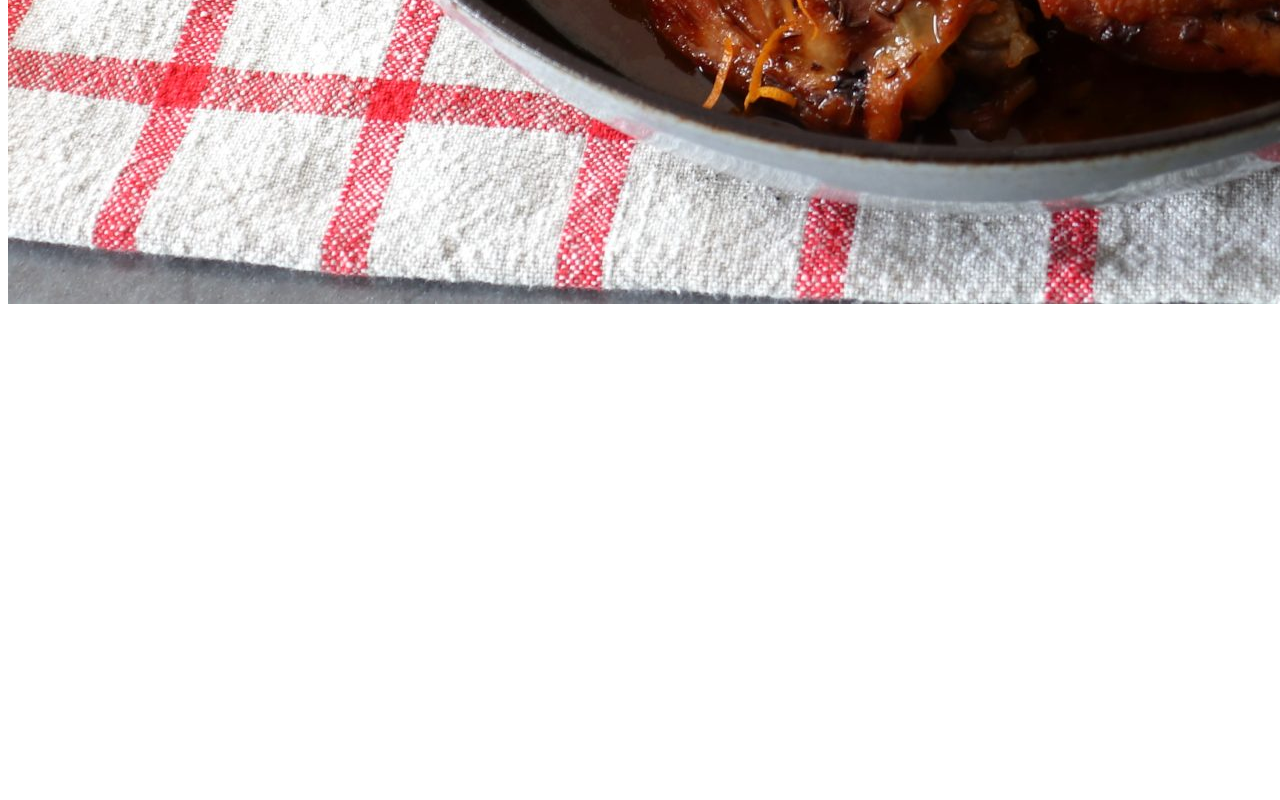
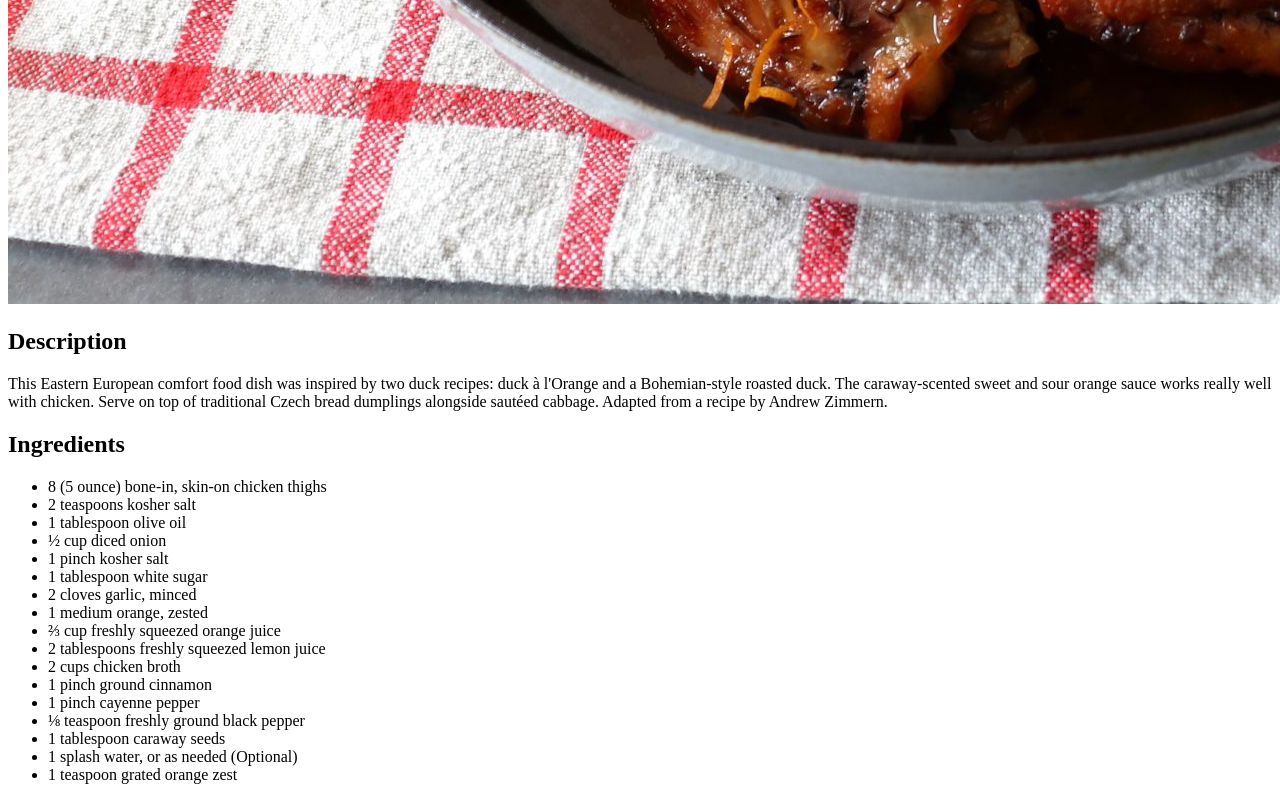
Before and after one commit to aa3281/odin-recipes, a plain HTML site: page recipes/bohemian-orange-chicken.html in a window 1280 px wide. Shown: the part 1109-1909 px from the top of the page. Before the commit the page ends 1425 px from the top, so only its background shows below. Drawn offline with Linux system fonts and the light colour scheme.

Commit message:
Add Description and Ingredients

```diff
--- a/recipes/bohemian-orange-chicken.html
+++ b/recipes/bohemian-orange-chicken.html
@@ -7,5 +7,27 @@
 	<body>
 		<h1>Bohemian Orange Chicken</h1>
 		<img src="../img/bohemian-orange-chicken.jpeg" alt="Bohemian Orange Chicken">
+		<h2>Description</h2>
+		<p>This Eastern European comfort food dish was inspired by two duck recipes: duck à l'Orange and a Bohemian-style roasted duck. The caraway-scented sweet and sour orange sauce works really well with chicken. Serve on top of traditional Czech bread dumplings alongside sautéed cabbage. Adapted from a recipe by Andrew Zimmern.</p>
+		<h2>Ingredients</h2>
+		<ul>
+			<li>8 (5 ounce) bone-in, skin-on chicken thighs</li>
+			<li>2 teaspoons kosher salt</li>
+			<li>1 tablespoon olive oil</li>
+			<li>½ cup diced onion</li>
+			<li>1 pinch kosher salt</li>
+			<li>1 tablespoon white sugar</li>
+			<li>2 cloves garlic, minced</li>
+			<li>1 medium orange, zested</li>
+			<li>⅔ cup freshly squeezed orange juice</li>
+			<li>2 tablespoons freshly squeezed lemon juice</li>
+			<li>2 cups chicken broth</li>
+			<li>1 pinch ground cinnamon</li>
+			<li>1 pinch cayenne pepper</li>
+			<li>⅛ teaspoon freshly ground black pepper</li>
+			<li>1 tablespoon caraway seeds</li>
+			<li>1 splash water, or as needed (Optional)</li>
+			<li>1 teaspoon grated orange zest </li>
+		</ul>
 	</body>
 </html>
```
Also changed, not shown: recipes/garlic-and-dill-salmon.html (+10 -0 lines), recipes/spicy-garlic-salmon.html (+13 -0 lines).
